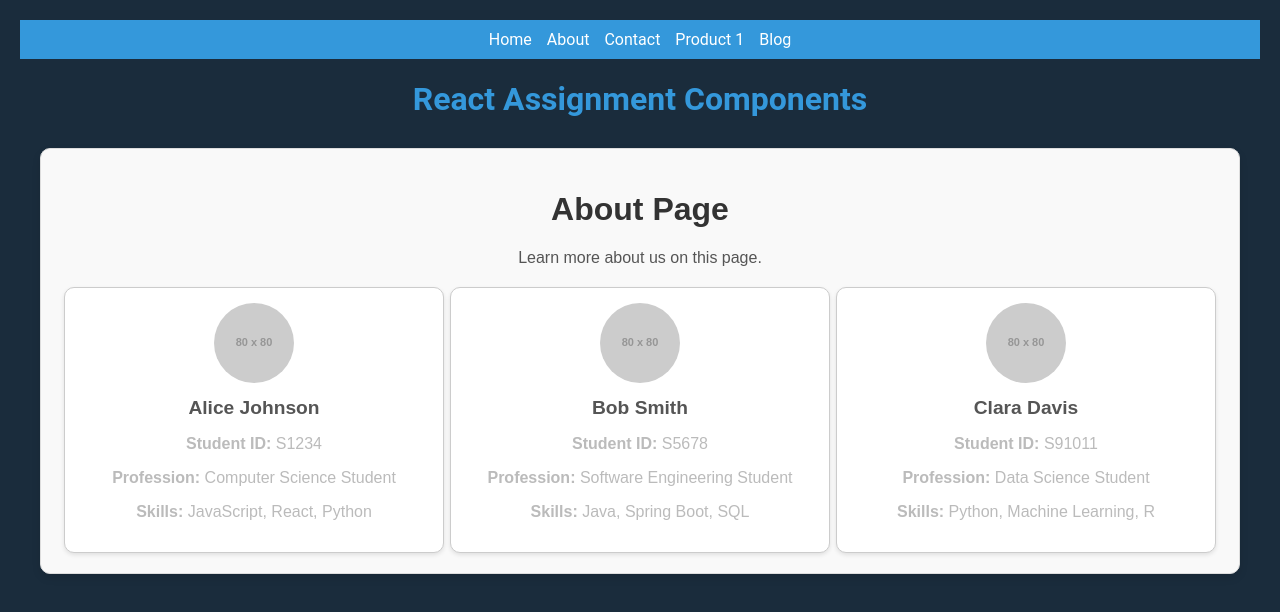
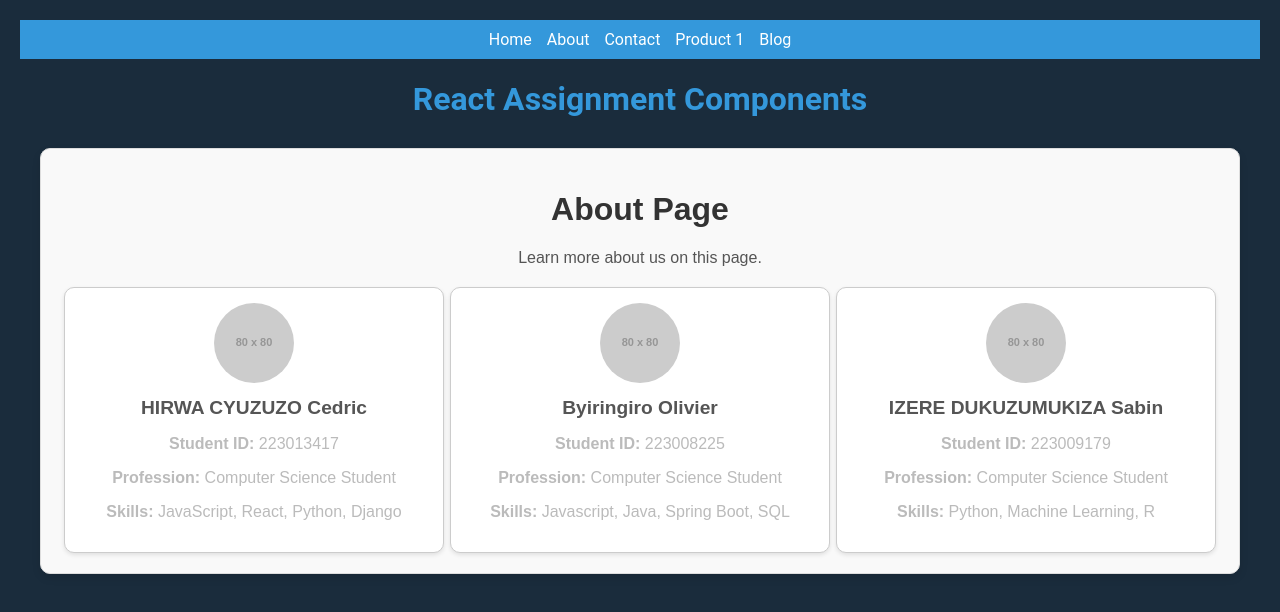
Before and after one commit to hirwacedric123/assignment3_for_react, a React (Vite) app in the folder my-react-app/: page /about in a window 1280 px wide. Shown: the top 612 px of the page. Built offline with nearby package versions, Linux system fonts and the light colour scheme.

Commit message:
adding real content on contact page

```diff
--- a/my-react-app/src/pages/AboutPage.jsx
+++ b/my-react-app/src/pages/AboutPage.jsx
@@ -51,21 +51,21 @@ function AboutPage() {
 
     const studentProfiles = [
         {
-            name: 'Alice Johnson',
-            studentId: 'S1234',
+            name: 'HIRWA CYUZUZO Cedric',
+            studentId: '223013417',
             profession: 'Computer Science Student',
-            skills: 'JavaScript, React, Python',
+            skills: 'JavaScript, React, Python, Django',
         },
         {
-            name: 'Bob Smith',
-            studentId: 'S5678',
-            profession: 'Software Engineering Student',
-            skills: 'Java, Spring Boot, SQL',
+            name: 'Byiringiro Olivier',
+            studentId: '223008225',
+            profession: 'Computer Science Student',
+            skills: 'Javascript, Java, Spring Boot, SQL',
         },
         {
-            name: 'Clara Davis',
-            studentId: 'S91011',
-            profession: 'Data Science Student',
+            name: 'IZERE DUKUZUMUKIZA Sabin',
+            studentId: '223009179',
+            profession: 'Computer Science Student',
             skills: 'Python, Machine Learning, R',
         },
     ];
```
